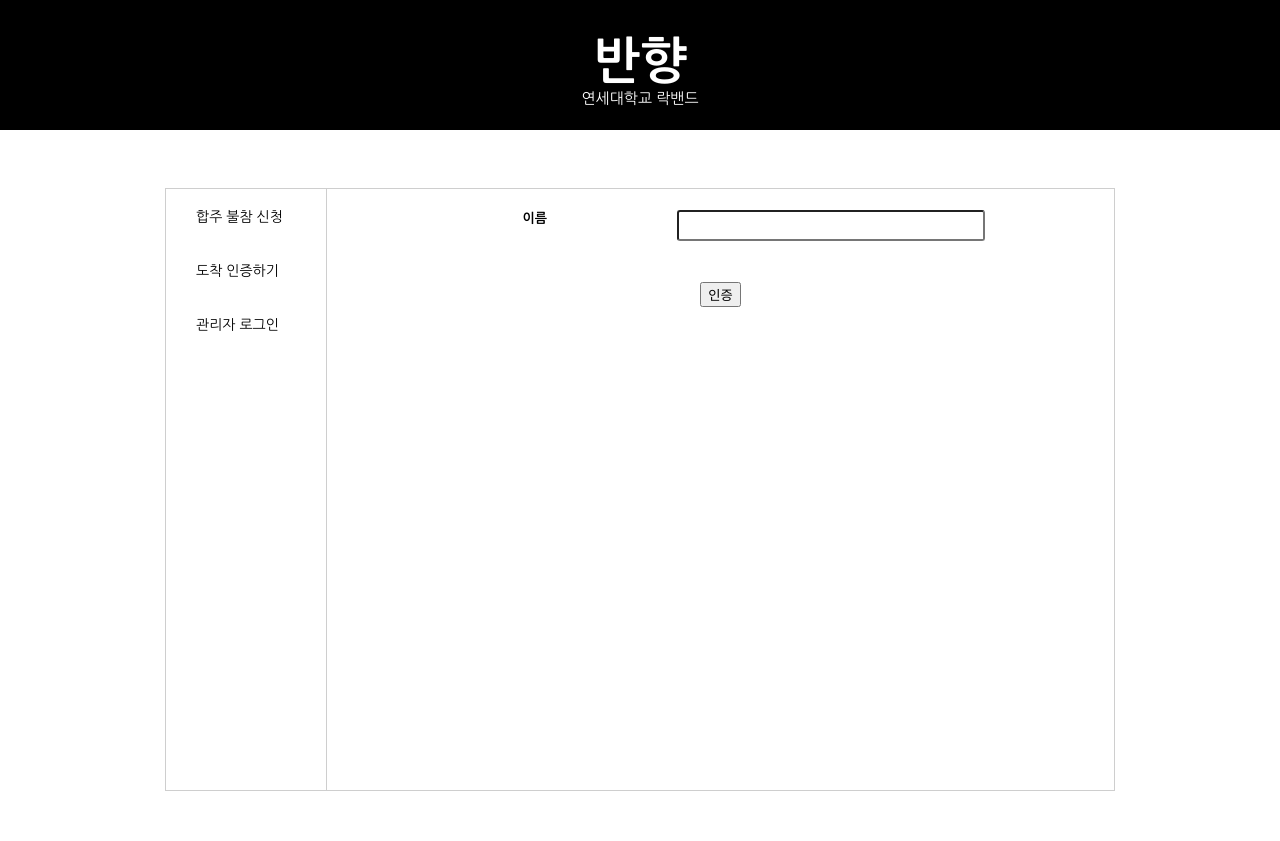
After one commit to john8707/banhyang-web2, a Django app: page /practice/noshow in a window 1280 px wide. The commit adds this page. Run offline with Django 3.2, Linux system fonts and the light colour scheme; parts of the project's set-up code (start-up, migrations or seed data) failed here and were passed over.

Commit message:
FEAT 합주실 도착 인증 기능 / 로그인 메뉴

```diff
--- a/banhyang/config/templates/base.html
+++ b/banhyang/config/templates/base.html
@@ -21,7 +21,6 @@
             연세대학교 락밴드
         </div>
     </div>
-    {% if user.is_authenticated %}
     <nav role="navigation" id="mobilenav">
         <div id="menuToggle">
             <input type="checkbox" />
@@ -30,16 +29,20 @@
             <span></span>
             <ul id="menu">
                 <li><a href="{% url 'practice' %}">합주 불참 신청</a></li>
+                <li><a href="{% url 'check_arrival_time' %}">도착 인증하기</a></li>
+                {% if user.is_authenticated %}
                 <li><a href="{% url 'setting' %}">합주 선택/미제출 인원 확인</a></li>
                 <li><a href="{% url 'create' %}">합주 날짜 생성</a></li>
                 <li><a href="{% url 'song_list' %}">곡 목록/관리</a></li>
                 <li><a href="{% url 'user_list' %}">활동 인원 목록/관리</a></li>
                 <li><a href="{% url 'timetable' %}">시간표 짜기</a></li>
                 <li><a href="{% url 'who_is_not_coming' %}">불참 시간대/사유 확인</a></li>
+                {% else %}
+                <li><a href="/admin/login/?next=/practice/setting">관리자 로그인</a></li>
+                {% endif %}
             </ul>
        </div>
     </nav>
-    {% endif %}
 </header>
 <div class=main_section>
     {% block content %}
--- a/banhyang/practice/forms.py
+++ b/banhyang/practice/forms.py
@@ -1,6 +1,7 @@
 from django import forms
-from .models import Schedule, SongData, PracticeUser, Session
+from .models import Schedule, SongData, PracticeUser, Session, ArrivalTime
 from django.core.exceptions import ValidationError
+import datetime
 
 # Check user validation from PracticeUser model
 def validate_user_exist(name, phonenumber):
@@ -82,9 +83,43 @@ class UserAddForm(forms.Form):
 
     def clean(self):
         form_data = self.cleaned_data
+        #input한 이름의 유저가 존재하는지 validate
         try:
             user_exist = PracticeUser.objects.filter(username=form_data['username'])
             if user_exist:
                 raise ValidationError("해당 인원이 이미 존재합니다. 동명이인의 경우 숫자, 세션등을 이용해 구분하여 주세요.")
         except PracticeUser.DoesNotExist:
             return form_data
+
+
+class ArrivalAddForm(forms.Form):
+    username = forms.CharField(required=True)
+
+    def clean(self):
+        form_data = self.cleaned_data
+
+        #input한 이름의 유저가 존재하는지 validate
+        try:
+            user_exist = PracticeUser.objects.get(username=form_data['username'])
+        except PracticeUser.DoesNotExist:
+            raise ValidationError("해당 인원이 존재하지 않습니다. 오탈자를 다시 확인하거나 관리자에게 문의하세요.")
+
+        #오늘 날짜 date + 0시0분0초 -> datetime 형식으로
+        arrived_day_datetime = datetime.datetime.combine(datetime.date.today(), datetime.time(0,0,0,0,datetime.timezone.utc))
+
+        #이미 인증을 했는지 validate
+        arrival_exist = ArrivalTime.objects.filter(date=datetime.date.today(), user_name=user_exist)
+        if arrival_exist:
+            raise ValidationError("이미 도착 인증을 하였습니다. 도착시간 " + arrival_exist[0].arrival_time.strftime("%H:%M") )
+
+        #오늘 합주가 존재하는지 validate
+        schedule_exist = Schedule.objects.filter(date=arrived_day_datetime)
+        if not schedule_exist:
+            raise ValidationError("금일 예정된 합주가 없습니다. 날짜를 다시 확인하거나 관리자에게 문의하세요.")
+
+        #합주 시작시간 30분 전이 됐는지 validate
+        if schedule_exist.filter(starttime__lte = (datetime.datetime.now() + datetime.timedelta(minutes=30)).time()):
+            #모든 validation 통과시 user object return
+            return user_exist
+        else:
+            raise ValidationError("합주 시작 30분 전부터 도착 인증을 할 수 있습니다.")
--- /dev/null
+++ b/banhyang/practice/templates/check_arrival_time.html
@@ -0,0 +1,34 @@
+{% extends 'base.html' %}
+{% block content %}
+
+<div class="practice_container">
+    {% include 'nav.html' %}
+
+<div class="setting_form">
+    <form method="POST" autocomplete="off">
+        {% csrf_token %}
+        {% for field in form %}
+        <div class="practice_field" style="margin-top: 20px;">
+            <div class="practice_label mt0">이름</span></div>
+            <div class="practice_input">{{field}}</div>
+        </div>
+        {% endfor %}
+        <div class="submit-wrapper">
+            <input type="submit" value="인증">
+        </div>
+    </form>
+
+</div>
+</div>
+
+
+
+
+
+{% if message %}
+    <script>
+            alert("{{message}}");
+    </script>
+{% endif %}
+
+{% endblock %}
--- a/banhyang/practice/templates/create.html
+++ b/banhyang/practice/templates/create.html
@@ -19,7 +19,7 @@
                 <div class="practice_input"><input name="date" type="date"></div>
             </div>
             <div class="practice_field">
-                <div class="practice_label mt0">시간 <span style="color:gray">[시간:분 형식 ex) 7:00]</span></div>
+                <div class="practice_label mt0">시간 <span style="color:gray">[시간:분 형식, <span style="color: red;">24시간</span> 단위로 ex) 오후 7시 -> 19:00]</span></div>
                 <div class="practice_input">{{ form.starttime }} ~ {{ form.endtime }}</div>
             </div>
 
--- a/banhyang/practice/templates/nav.html
+++ b/banhyang/practice/templates/nav.html
@@ -1,6 +1,8 @@
 <nav class="practice_nav">
 
     <div><a class="nav_link" href="{% url 'practice' %}">합주 불참 신청</a></div>
+    <div><a class="nav_link" href="{% url 'check_arrival_time' %}">도착 인증하기</a></div>
+
     {% if user.is_authenticated %}
     <div><a href="{% url 'setting' %}" class="nav_link">합주 선택/미제출 인원 확인</a></div>
     <div><a href="{% url 'create' %}" class="nav_link">합주 날짜 생성</a></div>
@@ -8,5 +10,8 @@
     <div><a href="{% url 'user_list' %}" class="nav_link">활동 인원 목록/관리</a></div>
     <div><a href="{% url 'timetable' %}" class="nav_link">시간표 짜기</a></div>
     <div><a href="{% url 'who_is_not_coming' %}" class="nav_link">불참 시간대/사유 확인</a></div>
+    {% else %}
+    <div><a href="/admin/login/?next=/practice/setting" class="nav_link">관리자 로그인</a></div>
+
     {% endif %}
 </nav>
--- a/banhyang/practice/urls.py
+++ b/banhyang/practice/urls.py
@@ -9,5 +9,6 @@ urlpatterns = [
     path('practice/users', views.user_list, name='user_list'),
     path('practice/timetable', views.timetable, name='timetable'),
     path('practice/delete/<int:schedule_id>', views.practice_delete, name='practice_delete'),
-    path('practice/NA', views.who_is_not_coming, name='who_is_not_coming')
+    path('practice/NA', views.who_is_not_coming, name='who_is_not_coming'),
+    path('practice/noshow', views.check_arrival_time, name='check_arrival_time')
 ]
--- a/banhyang/practice/views.py
+++ b/banhyang/practice/views.py
@@ -1,6 +1,6 @@
 from django.shortcuts import render, redirect, get_object_or_404
-from .forms import PracticeApplyForm, PracticeCreateForm, SongAddForm, UserAddForm, validate_user_exist
-from .models import Schedule, SongData, PracticeUser, Apply, Session, WhyNotComing
+from .forms import PracticeApplyForm, PracticeCreateForm, SongAddForm, UserAddForm, validate_user_exist, ArrivalAddForm
+from .models import Schedule, SongData, PracticeUser, Apply, Session, WhyNotComing, ArrivalTime
 from datetime import timedelta, date, datetime, time
 from django.contrib import messages
 from .schedule import ScheduleOptimizer
@@ -128,6 +128,25 @@ def practice(request):
 
 
     return render(request, 'practice.html', {'form' : form, 'choices' : choice, 'message' : message})
+
+
+def check_arrival_time(request):
+    form = ArrivalAddForm()
+    message = ''
+    if request.method == "POST":
+        form = ArrivalAddForm(request.POST)
+        if form.is_valid():
+            # Validation 과정 -> forms.ArrivalAddForm에서 진행
+            user_object = form.cleaned_data
+            s = ArrivalTime(user_name=user_object)
+            s.save()
+            message = '확인되었습니다.'
+            form = ArrivalAddForm()
+        else:
+            message = form.non_field_errors()[0]
+
+    return render(request, 'check_arrival_time.html', {'form':form, 'message' : message})
+
 
 
 @login_required(login_url=URL_LOGIN)
```
Also changed, not shown: banhyang/practice/models.py (+9 -0 lines), banhyang/practice/migrations/0005_arrivaltime.py (added).
